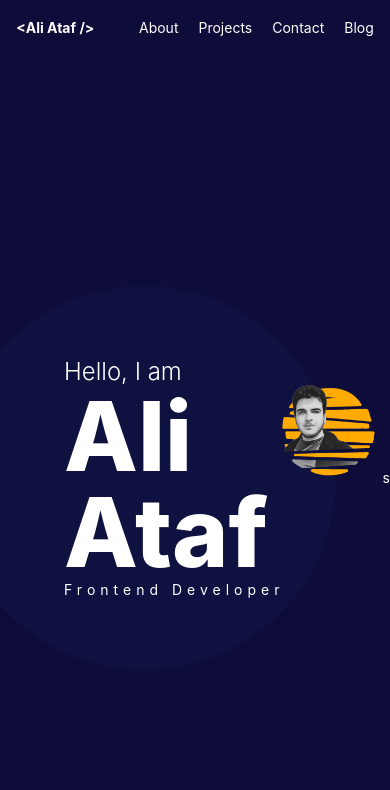
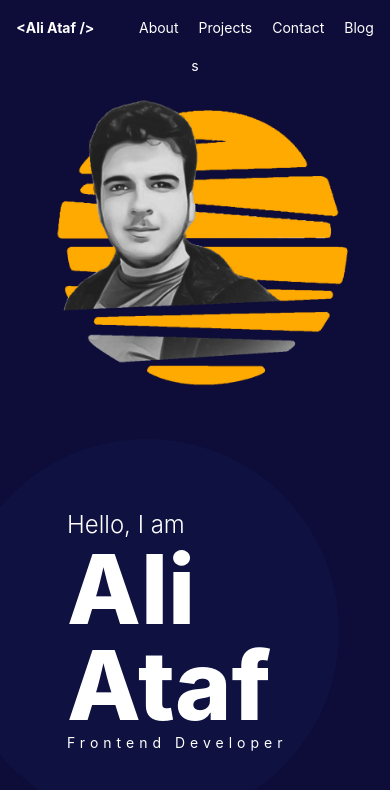
Before and after one commit to aliataf/website, a Next.js app: page / in a window 390 px wide. Shown: the top 790 px of the page. Built offline with nearby package versions, Linux system fonts and the light colour scheme.

Commit message:
fix: responsive in home page

```diff
--- a/package.json
+++ b/package.json
@@ -25,6 +25,7 @@
     "react": "^17.0.2",
     "react-dom": "^17.0.2",
     "react-icons": "^4.3.1",
+    "react-responsive": "^9.0.0-beta.6",
     "tailwind-merge": "^1.2.0"
   },
   "devDependencies": {
--- a/src/pages/index.tsx
+++ b/src/pages/index.tsx
@@ -1,7 +1,10 @@
 import Image from 'next/image';
 import * as React from 'react';
+import { useMediaQuery } from 'react-responsive';
 
 import Seo from '@/components/Seo';
+
+import profilePic from '@/assets/me.png';
 
 /**
  * SVGR Support
@@ -12,13 +15,27 @@ import Seo from '@/components/Seo';
  */
 
 export default function HomePage() {
+  const isTabletOrBigger = useMediaQuery({ query: '(min-width: 500px)' });
+
   return (
     <>
       {/* <Seo templateTitle='Home' /> */}
       <Seo />
 
       <section>
-        <div className='min-w-screen flex justify-between items-center min-h-screen'>
+        <div
+          className={`min-w-screen flex ${
+            isTabletOrBigger ? 'flex-row-reverse justify-between' : 'flex-col'
+          } items-center min-h-screen`}
+        >
+          <div>s</div>
+          <div
+            className={`h-7/12 ${
+              isTabletOrBigger ? 'w-5/12 -translate-y-11' : 'w-11/12'
+            }`}
+          >
+            <Image src={profilePic} alt='Profile picture' />
+          </div>
           <div className='relative w-96 h-96'>
             <div className='bg-primary-light flex absolute -left-12 flex-col justify-center pl-28 w-96 h-96 rounded-full'>
               <div className='text-2xl font-light'>Hello, I am</div>
@@ -29,16 +46,6 @@ export default function HomePage() {
               </div>
             </div>
           </div>
-          <div className='h-7/12 w-5/12 -translate-y-11'>
-            <Image
-              src='/images/profile.png'
-              alt='Profile picture'
-              width='300'
-              height='300'
-              layout='responsive'
-            />
-          </div>
-          <div>s</div>
         </div>
       </section>
     </>
```
Also changed, not shown: src/assets/me.png (renamed from public/images/profile.png), 1 other file (tests, documents, lock files or other folders).
